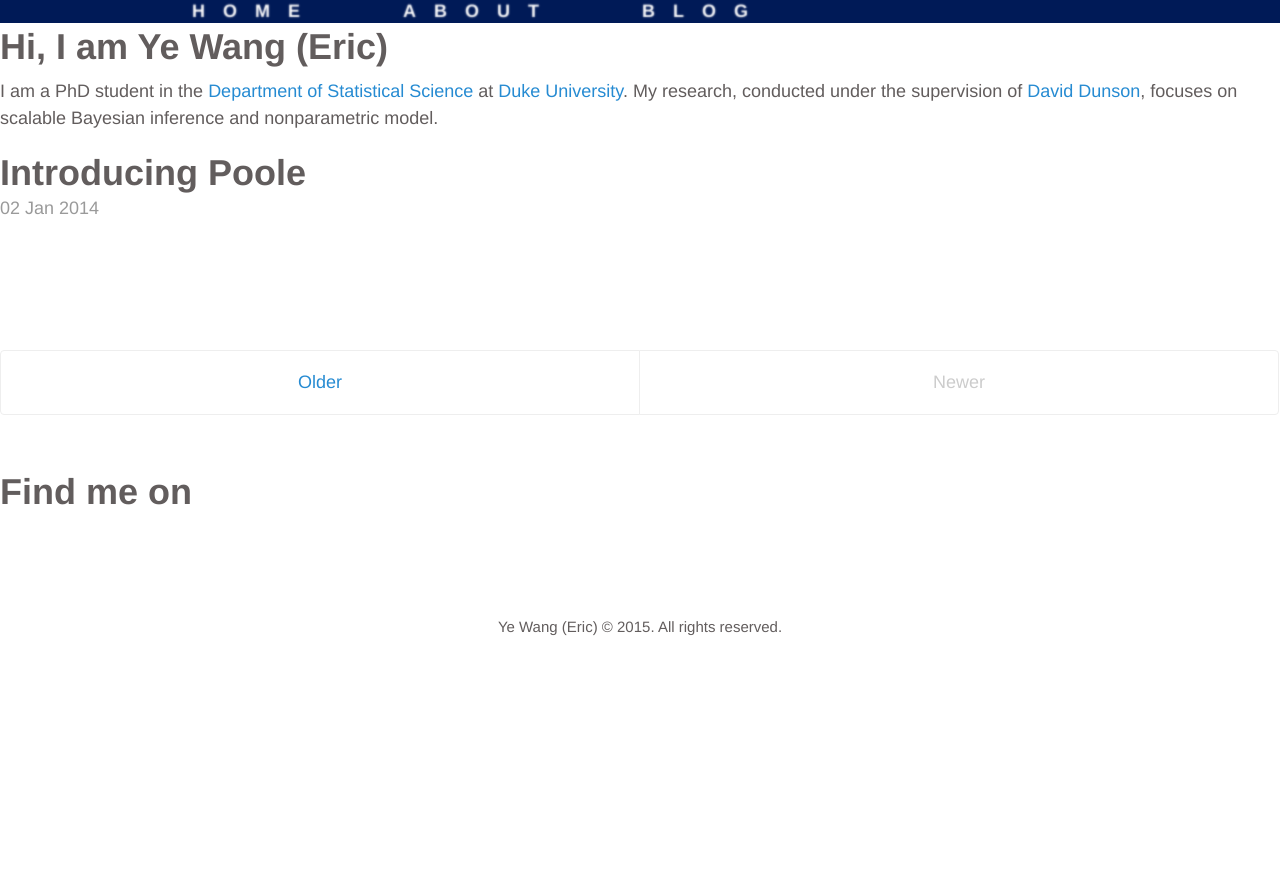
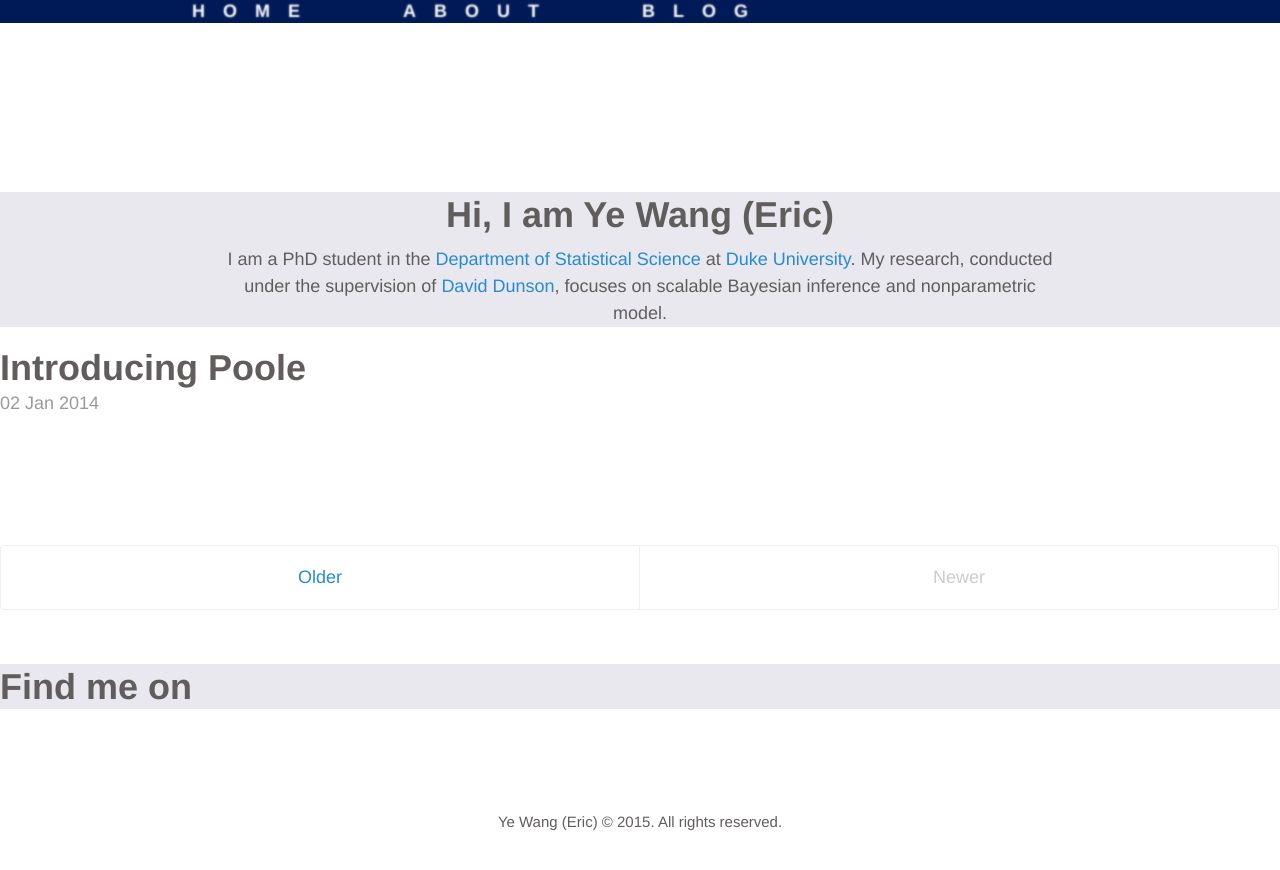
Before and after one commit to ericyewang/ericyewang.github.io, a Jekyll site: the page built from index.html, in a window 1280 px wide. Shown: the top 870 px of the page. Built offline with Jekyll 4.4.1, drawn with Linux system fonts in a browser that asks for light colours; the list of posts is cut into pages by our own code.

Commit message:
Update index.html

```diff
--- a/index.html
+++ b/index.html
@@ -3,13 +3,16 @@ layout: default
 title: Home
 ---
 <!-- Brief Introduction -->
-<div class="container-home-1">
+<div class="jumbotron2">
+<div class="container-home">
   <h1>Hi, I am Ye Wang (Eric)</h1>
   <p>I am a PhD student in the <a href="https://stat.duke.edu/">Department of Statistical Science</a> at <a href="http://duke.edu/">Duke University</a>. My research, conducted under the supervision of <a href="https://stat.duke.edu/~dunson/">David Dunson</a>,
 focuses on scalable Bayesian inference and nonparametric model.</p>
   </div>
+  </div>
 
 <!-- Most Recent Blog -->
+<div class="jumbotron1">
 <div class="container-home-1">
 <div class="posts">
   {% for post in paginator.posts %}
@@ -38,8 +41,11 @@ focuses on scalable Bayesian inference and nonparametric model.</p>
   {% endif %}
 </div>
 </div>
+</div>
 
 <!-- Social Network -->
+<div class="jumbotron2">
 <div class="container-home-1">
   <h1>Find me on</h1>
   </div>
+  </div>
```
